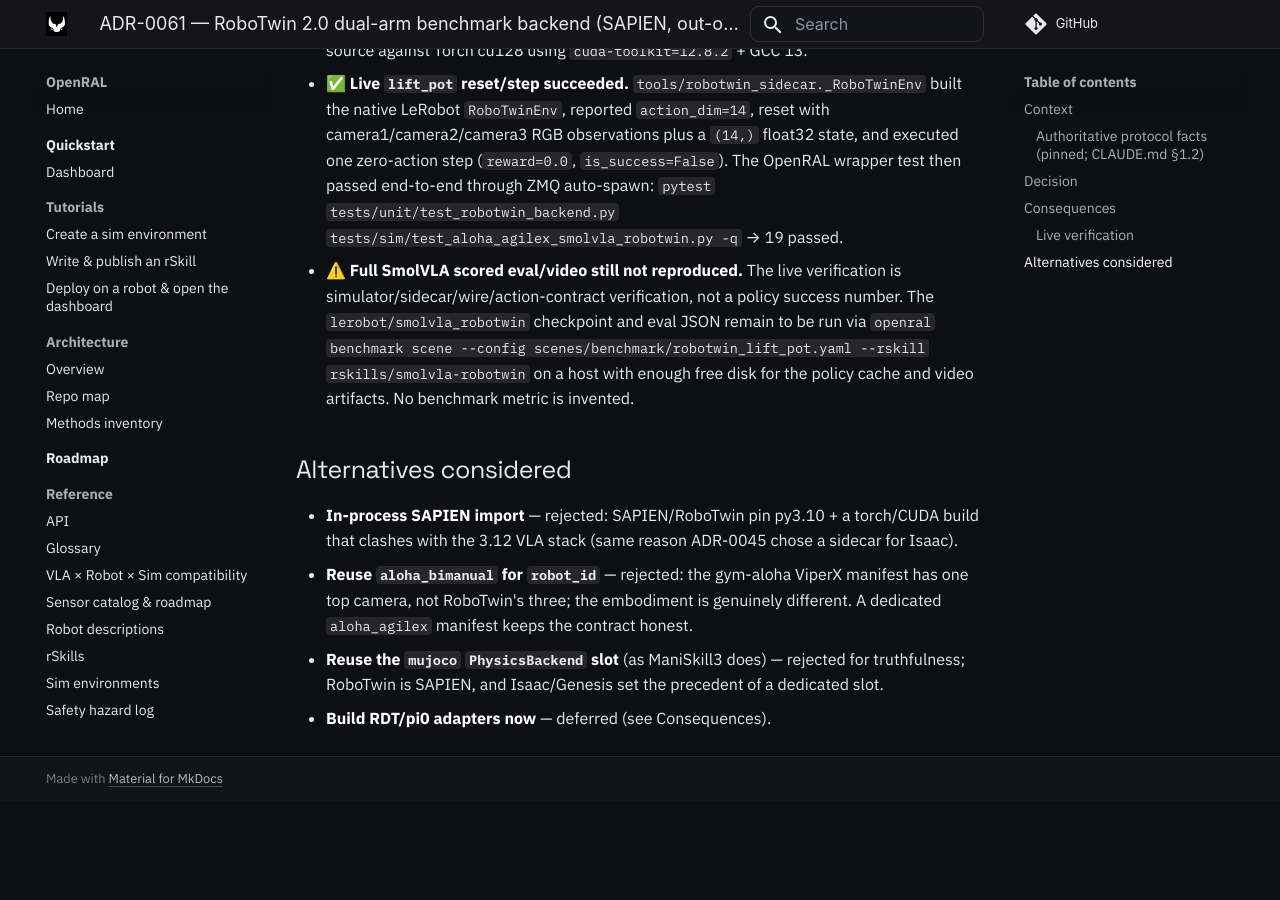
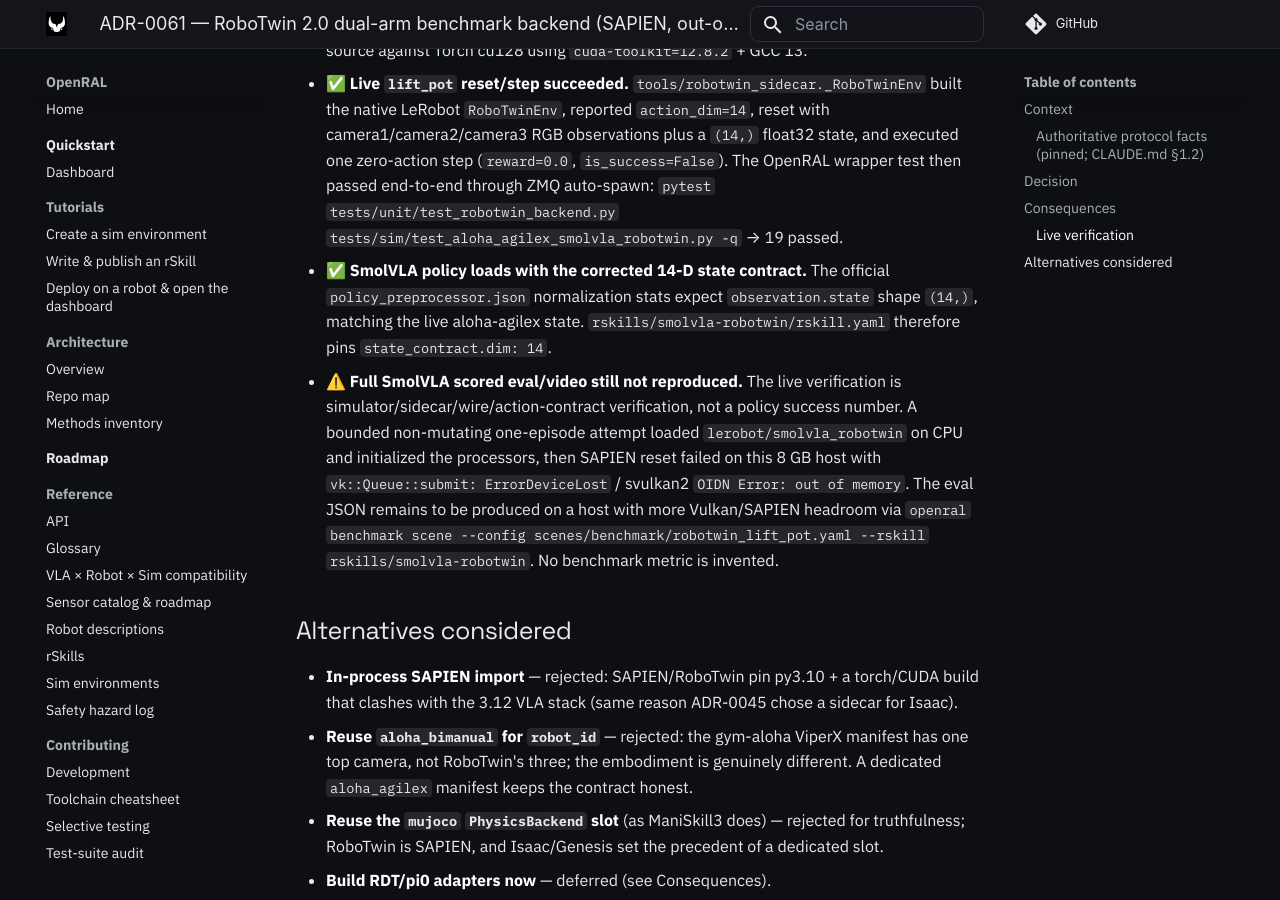
Before and after one commit to OpenRAL/openral, an MkDocs documentation site: the page built from docs/adr/0061-robotwin-dual-arm-benchmark-backend.md, in a window 1280 px wide and 900 px high, scrolled down 3702 px. Built offline with MkDocs 1.6.1 and Material for MkDocs 9.7.7, drawn with Linux system fonts in a browser that asks for light colours; comment, search, counter and statistics services are not loaded; before the commit the page ends 4503 px from its top, so only the background shows below that.

Commit message:
fix(robotwin): align smolvla state contract
Co-authored-by: Copilot <223556219+Copilot@users.noreply.github.com>
Signed-off-by: Adrian Llopart <adrianllopart@gmail.com>

```diff
--- a/docs/adr/0061-robotwin-dual-arm-benchmark-backend.md
+++ b/docs/adr/0061-robotwin-dual-arm-benchmark-backend.md
@@ -140,12 +140,18 @@ still `pytest.skip` (CLAUDE.md §1.11); hosts with it run a real SAPIEN reset/st
   then passed end-to-end through ZMQ auto-spawn:
   `pytest tests/unit/test_robotwin_backend.py tests/sim/test_aloha_agilex_smolvla_robotwin.py -q`
   → 19 passed.
+- ✅ **SmolVLA policy loads with the corrected 14-D state contract.** The official
+  `policy_preprocessor.json` normalization stats expect `observation.state` shape `(14,)`,
+  matching the live aloha-agilex state. `rskills/smolvla-robotwin/rskill.yaml` therefore
+  pins `state_contract.dim: 14`.
 - ⚠️ **Full SmolVLA scored eval/video still not reproduced.** The live verification is
-  simulator/sidecar/wire/action-contract verification, not a policy success number. The
-  `lerobot/smolvla_robotwin` checkpoint and eval JSON remain to be run via
+  simulator/sidecar/wire/action-contract verification, not a policy success number. A bounded
+  non-mutating one-episode attempt loaded `lerobot/smolvla_robotwin` on CPU and initialized the
+  processors, then SAPIEN reset failed on this 8 GB host with
+  `vk::Queue::submit: ErrorDeviceLost` / svulkan2 `OIDN Error: out of memory`. The eval JSON
+  remains to be produced on a host with more Vulkan/SAPIEN headroom via
   `openral benchmark scene --config scenes/benchmark/robotwin_lift_pot.yaml --rskill
-  rskills/smolvla-robotwin` on a host with enough free disk for the policy cache and video
-  artifacts. No benchmark metric is invented.
+  rskills/smolvla-robotwin`. No benchmark metric is invented.
 
 ## Alternatives considered
 
```
Also changed, not shown: 7 other files.
